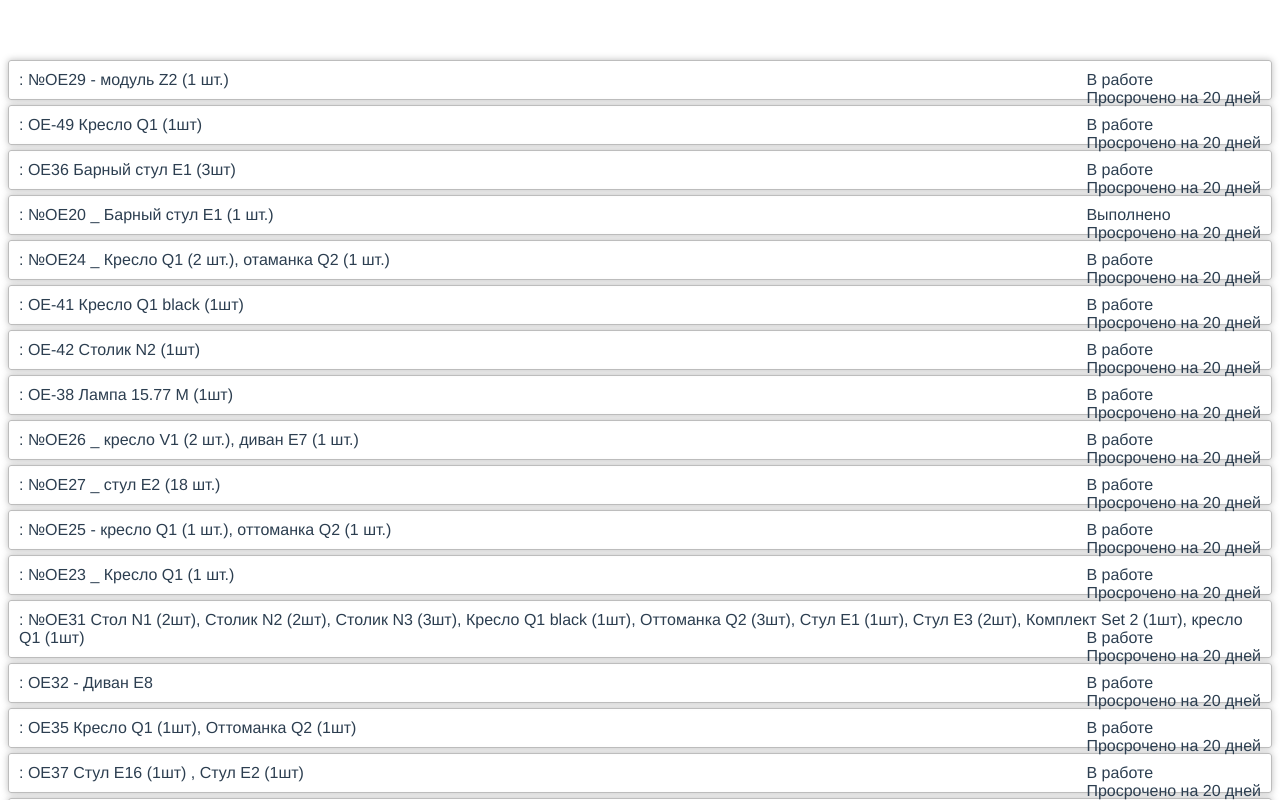
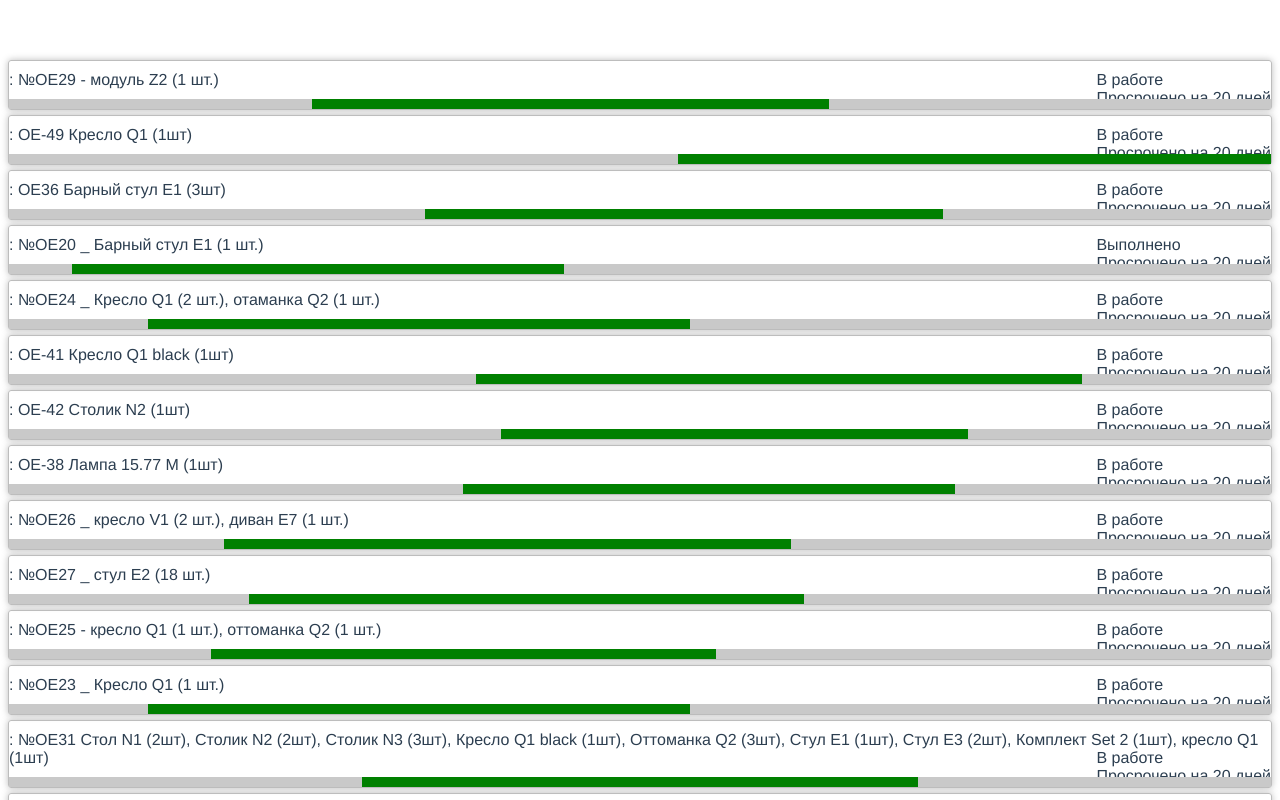
Before and after one commit to bluebirrrrd/deals-diagram, a Vue app: page / in a window 1280 px wide. Shown: the top 800 px of the page. Built offline with nearby package versions, Linux system fonts and the light colour scheme.

Commit message:
render timeline

```diff
--- a/src/components/Deal.vue
+++ b/src/components/Deal.vue
@@ -1,22 +1,51 @@
 <template>
 <li class="deal">
-  {{ deal.name }}
-  <span class="right">
-    {{ deal.status }} <br/>
-    {{ currentStatus }}
-  </span>
+  <div class="deal-data">
+    <span>{{ deal.name }}</span>
+    <span class="right">
+      {{ deal.status }} <br/>
+      {{ currentStatus }}
+    </span>
   <span class="clear"></span>
+  </div>
+  <div class="progress-container">
+    <div class="timeline"></div>
+    <div class="deal-progress" :style="progressStyles"></div>
+  </div>
 </li>
 </template>
 
 <script>
 export default {
   name: 'Deal',
-  props: ['deal'],
+  props: ['deal', 'minDate', 'maxDate'],
   computed: {
     // compute the status depending on finish dates
     currentStatus: function currentStatus() {
       return 'Просрочено на 20 дней'
+    },
+    lineDuration: function lineDuration() {
+      return this.maxDate.diff(this.minDate)
+    },
+    emptyBeforeWidth: function emptyBeforeWidth() {
+      return this.calculateWidthPercentageFromDates(this.minDate,
+      this.deal.startDate, this.lineDuration)
+    },
+    progressWidth: function progressWidth() {
+      return this.calculateWidthPercentageFromDates(this.deal.startDate,
+        this.deal.endDate, this.lineDuration)
+    },
+    progressStyles: function progressStyles() {
+      return {
+        left: `${this.emptyBeforeWidth}%`,
+        width: `${this.progressWidth}%`,
+      }
+    },
+  },
+  methods: {
+    calculateWidthPercentageFromDates(startDate, endDate, totalTime) {
+      const timeFromStartDate = endDate.diff(startDate).toObject().milliseconds
+      return Math.round((timeFromStartDate / totalTime.toObject().milliseconds) * 100)
     },
   },
 }
@@ -25,7 +54,8 @@ export default {
 <style scoped>
 .deal {
   margin: 5px 0;
-  padding: 10px;
+  padding: 0;
+  padding-top: 10px;
   box-sizing: border-box;
   display: block;
   width: 100%;
@@ -42,5 +72,34 @@ export default {
   clear: both;
 }
 
-/* add animation on hover */
+.progress-container {
+  width: 100%;
+  padding: 0;
+  margin: 0;
+  position: relative;
+  bottom: 0;
+  left: 0;
+}
+
+.timeline {
+  position: absolute;
+  bottom: 0;
+  left: 0;
+  width: 100%;
+  height: 10px;
+  background-color: rgb(201, 201, 201);
+}
+
+.deal-progress {
+  position: absolute;
+  bottom: 0;
+  height: 10px;
+  background-color: green;
+  z-index: 3;
+}
+
+.deal-data {
+  margin-bottom: 20px;
+}
+
 </style>
--- a/src/components/DealsDiagram.vue
+++ b/src/components/DealsDiagram.vue
@@ -1,7 +1,7 @@
 <template>
   <div class="diagram">
     <ul>
-      <Deal v-for="deal of deals" :key="deal._id" :deal="deal"/>
+      <Deal v-for="deal of deals" :key="deal._id" :deal="deal" :minDate="minDate" :maxDate="maxDate"/>
     </ul>
   </div>
 </template>
```
